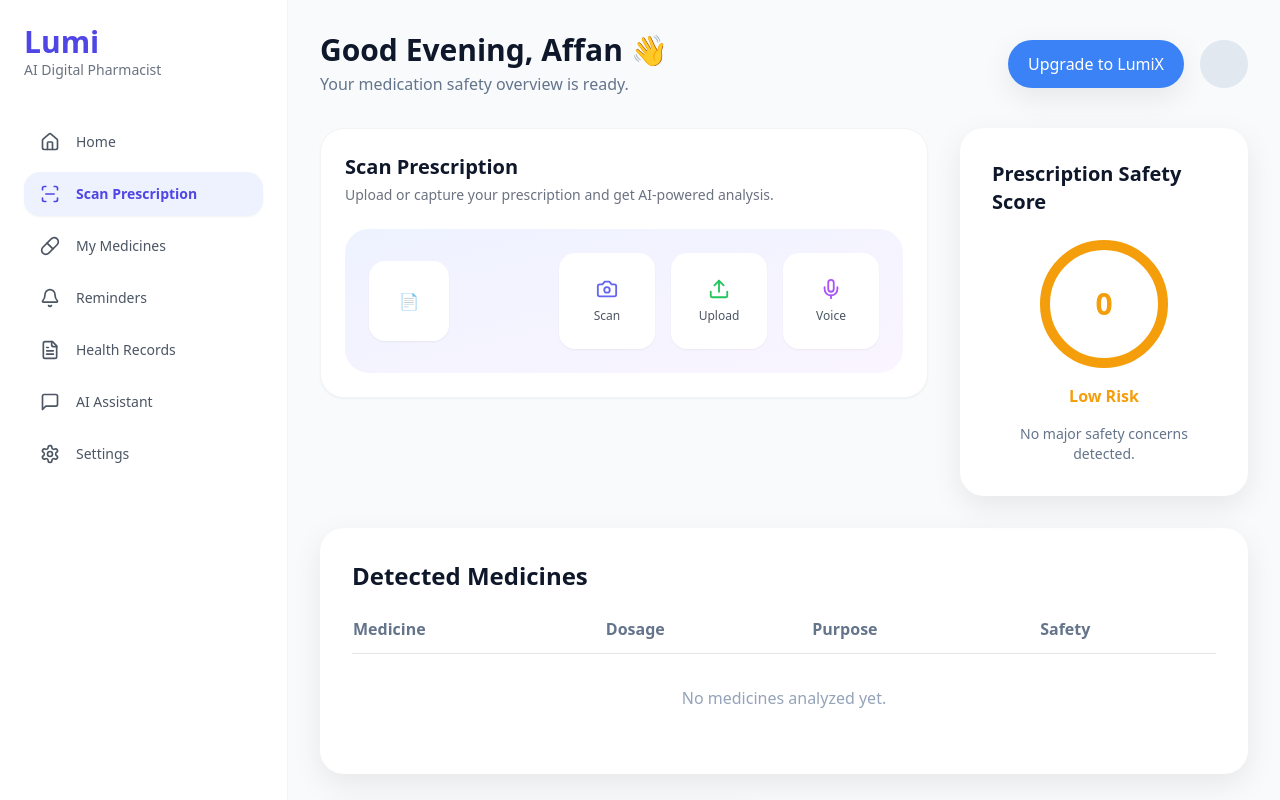
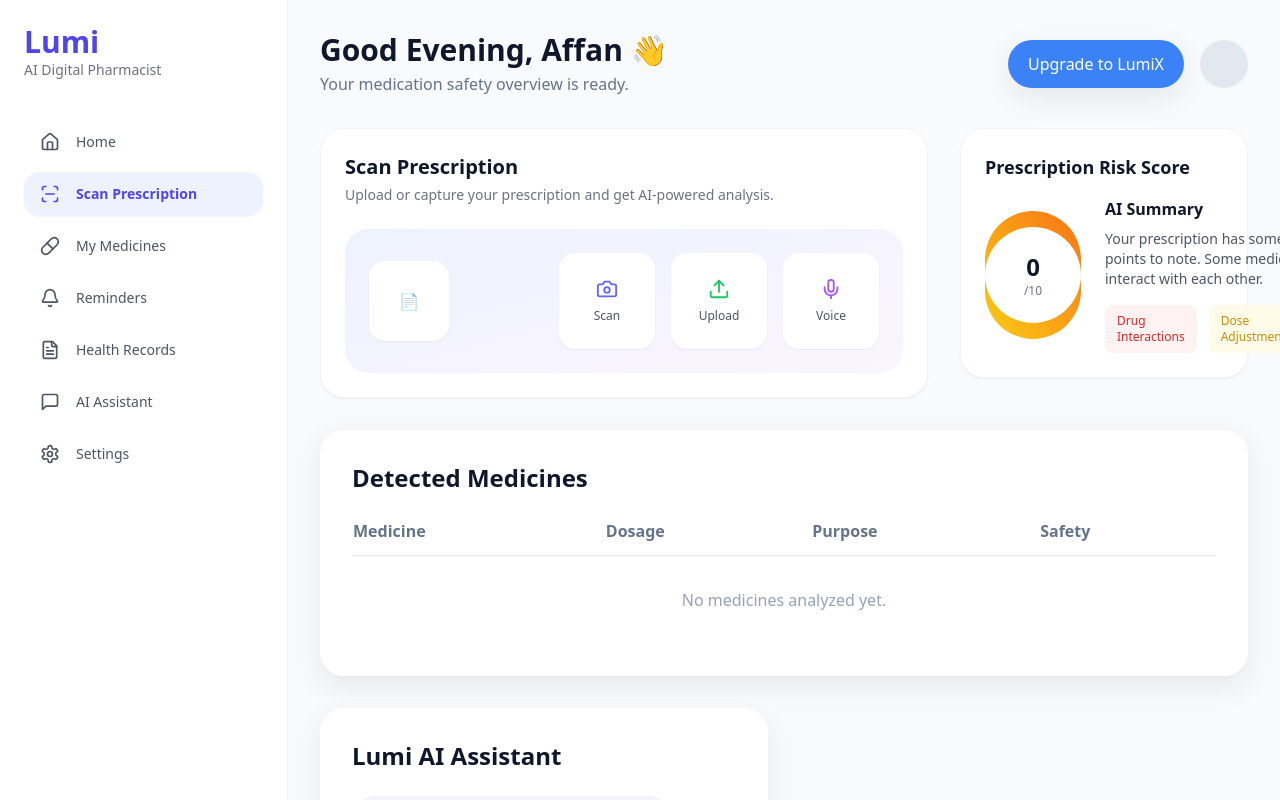
Before and after one commit to rxaliaffan/Lumi-AI, a Next.js app: page / in a window 1280 px wide. Shown: the top 800 px of the page. Built offline with nearby package versions, Linux system fonts and the light colour scheme.

Commit message:
Update RiskScore.js

```diff
--- a/components/RiskScore.js
+++ b/components/RiskScore.js
@@ -1,27 +1,48 @@
 export default function RiskScore({ data }) {
   const score = data?.riskScore || 0;
-  const warnings = data?.warnings || [];
 
   return (
-    <div className="bg-white rounded-2xl shadow-soft p-8 h-full">
-      <h3 className="text-xl font-semibold mb-6">Prescription Safety Score</h3>
+    <div className="bg-white rounded-3xl p-6 shadow-sm border border-gray-100">
 
-      <div className="flex flex-col items-center justify-center">
-        <div className="w-32 h-32 rounded-full border-[10px] border-warning flex items-center justify-center mb-4">
-          <span className="text-3xl font-bold text-warning">{score}</span>
+      <h3 className="text-lg font-semibold mb-4">Prescription Risk Score</h3>
+
+      <div className="flex items-center gap-6">
+
+        {/* Donut */}
+        <div className="relative w-32 h-32">
+          <div className="w-full h-full rounded-full bg-gradient-to-tr from-yellow-400 to-orange-500 flex items-center justify-center">
+            <div className="w-24 h-24 bg-white rounded-full flex flex-col items-center justify-center">
+              <span className="text-2xl font-bold">{score}</span>
+              <span className="text-xs text-gray-500">/10</span>
+            </div>
+          </div>
         </div>
 
-        <p className="text-warning font-semibold">
-          {score > 7 ? 'High Risk Detected' : score > 4 ? 'Moderate Risk' : 'Low Risk'}
-        </p>
+        {/* AI Summary */}
+        <div>
+          <h4 className="font-semibold mb-2">AI Summary</h4>
+          <p className="text-sm text-gray-600">
+            Your prescription has some important points to note.
+            Some medicines may interact with each other.
+          </p>
 
-        <div className="mt-4 text-sm text-slate-500 text-center space-y-2">
-          {warnings.length > 0 ? (
-            warnings.map((warning, idx) => <p key={idx}>{warning}</p>)
-          ) : (
-            <p>No major safety concerns detected.</p>
-          )}
+          <div className="flex gap-3 mt-4">
+
+            <div className="bg-red-50 text-red-600 px-3 py-2 rounded-lg text-xs">
+              Drug Interactions
+            </div>
+
+            <div className="bg-yellow-50 text-yellow-600 px-3 py-2 rounded-lg text-xs">
+              Dose Adjustment
+            </div>
+
+            <div className="bg-orange-50 text-orange-600 px-3 py-2 rounded-lg text-xs">
+              Warnings
+            </div>
+
+          </div>
         </div>
+
       </div>
     </div>
   );
```
